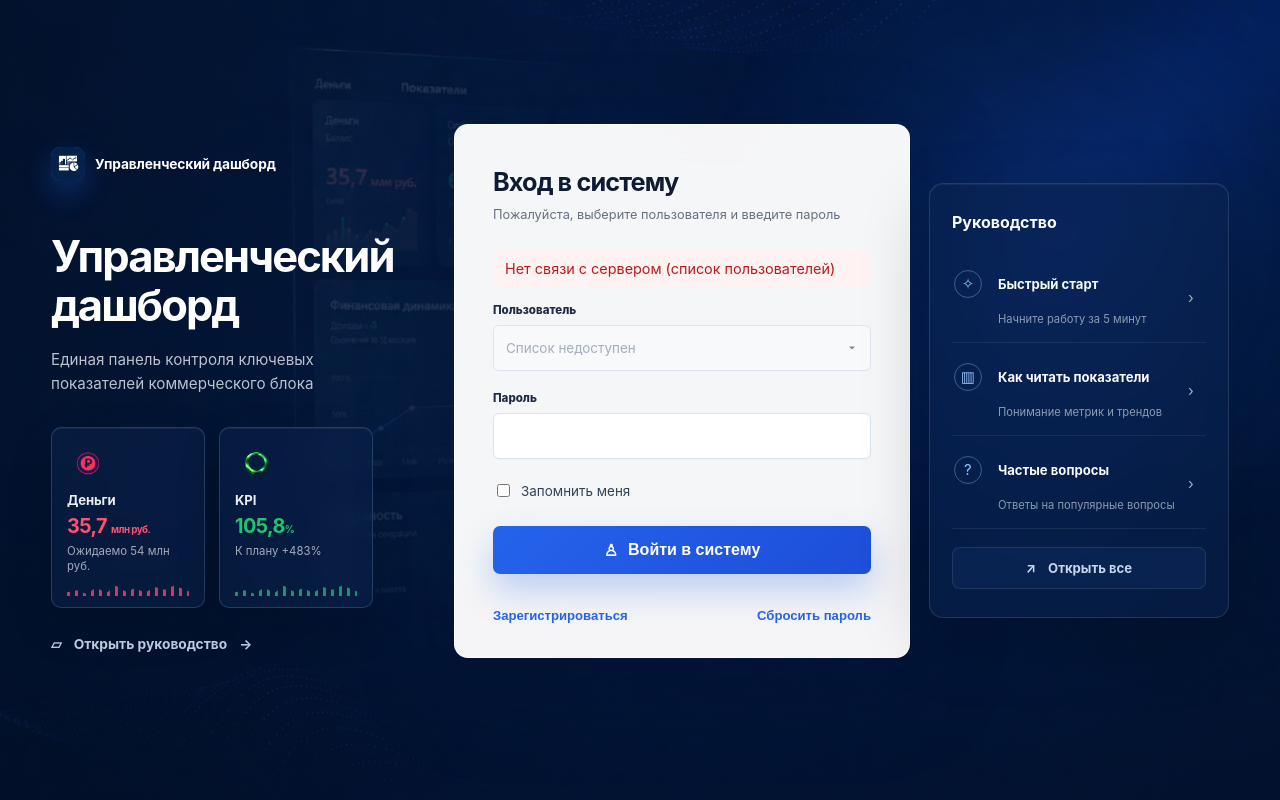
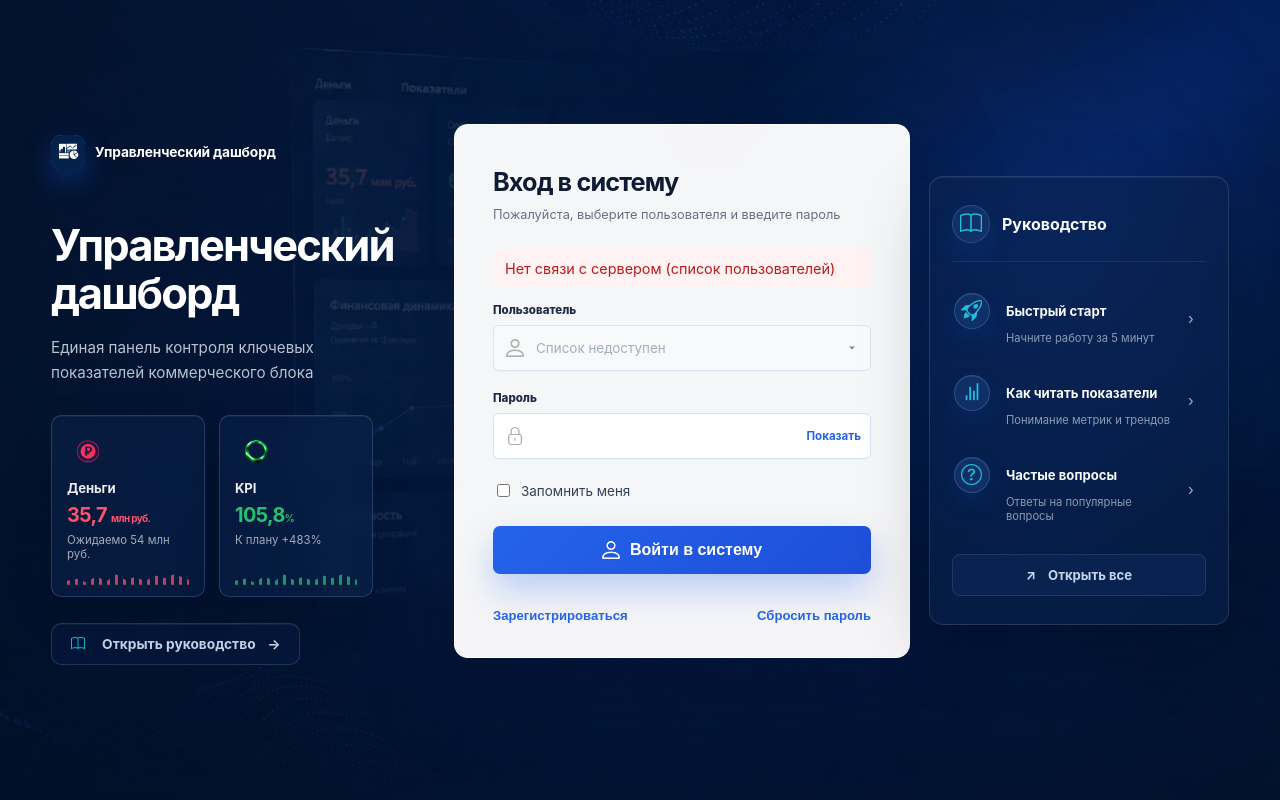
Before and after one commit to an4stasia7/DashboardFrontend, an Electron app: page login.html in a window 1280 px wide. Drawn offline with Linux system fonts and the light colour scheme; no server answers.

```diff
--- a/css/auth.css
+++ b/css/auth.css
@@ -228,6 +228,40 @@
   text-decoration: none;
 }
 
+.auth-guide-link {
+  min-height: 42px;
+  padding: 0 18px 0 14px;
+  border: 1px solid rgba(147, 197, 253, 0.18);
+  border-radius: 10px;
+  background: rgba(8, 32, 75, 0.38);
+  box-shadow: inset 0 1px 0 rgba(255, 255, 255, 0.05);
+  backdrop-filter: blur(10px);
+}
+
+.auth-guide-link-icon,
+.auth-help-title-icon,
+.auth-help-item-icon {
+  display: inline-flex;
+  align-items: center;
+  justify-content: center;
+  flex: 0 0 auto;
+  border-radius: 50%;
+}
+
+.auth-guide-link-icon {
+  width: 24px;
+  height: 24px;
+}
+
+.auth-guide-link-icon img,
+.auth-help-title-icon img,
+.auth-help-item-icon img {
+  display: block;
+  width: 62%;
+  height: 62%;
+  object-fit: contain;
+}
+
 .auth-guide-link:hover,
 .auth-help-open:hover {
   color: #fff;
@@ -288,6 +322,64 @@
   box-shadow: 0 1px 0 rgba(15, 23, 42, 0.02);
 }
 
+.auth-login-card .nickname-combo-input {
+  padding-left: 42px;
+}
+
+.auth-password-wrap {
+  position: relative;
+}
+
+.auth-password-wrap input {
+  padding-left: 42px;
+  padding-right: 86px;
+}
+
+.auth-input-icon {
+  position: absolute;
+  left: 13px;
+  top: 50%;
+  z-index: 2;
+  display: inline-flex;
+  align-items: center;
+  justify-content: center;
+  width: 18px;
+  height: 18px;
+  pointer-events: none;
+  transform: translateY(-50%);
+}
+
+.auth-input-icon img,
+.auth-btn-icon img,
+.btn-continue-icon img {
+  display: block;
+  width: 100%;
+  height: 100%;
+  object-fit: contain;
+}
+
+.auth-password-toggle {
+  position: absolute;
+  top: 50%;
+  right: 10px;
+  z-index: 2;
+  padding: 4px 0;
+  border: none;
+  background: transparent;
+  color: #2563eb;
+  cursor: pointer;
+  font: inherit;
+  font-size: 0.72rem;
+  font-weight: 700;
+  transform: translateY(-50%);
+}
+
+.auth-password-toggle:hover,
+.auth-password-toggle:focus-visible {
+  color: #1d4ed8;
+  outline: none;
+}
+
 .auth-login-card .auth-field input::placeholder,
 .auth-login-card .nickname-combo-input::placeholder {
   color: #98a2b3;
@@ -316,6 +408,16 @@
   box-shadow: 0 16px 34px rgba(37, 99, 235, 0.28);
 }
 
+.auth-btn-icon,
+.btn-continue-icon {
+  display: inline-flex;
+  align-items: center;
+  justify-content: center;
+  flex: 0 0 auto;
+  width: 18px;
+  height: 18px;
+}
+
 .auth-login-card .btn-primary:hover {
   background: linear-gradient(135deg, #1d4ed8, #1e40af);
 }
@@ -327,6 +429,7 @@
 
 .auth-login-card .btn-continue-as {
   min-height: 48px;
+  gap: 10px;
   border: 1px solid #e2e8f0;
   border-radius: 7px;
   background: #fff;
@@ -382,21 +485,34 @@
 }
 
 .auth-help-panel h2 {
-  margin: 0 0 18px;
+  display: flex;
+  align-items: center;
+  gap: 12px;
+  margin: 0 0 14px;
+  padding-bottom: 18px;
+  border-bottom: 1px solid rgba(148, 163, 184, 0.13);
   color: #f8fafc;
   font-size: 1rem;
+}
+
+.auth-help-title-icon {
+  width: 38px;
+  height: 38px;
+  border: 1px solid rgba(147, 197, 253, 0.2);
+  background: rgba(22, 55, 112, 0.72);
+  box-shadow: 0 12px 28px rgba(37, 99, 235, 0.16);
 }
 
 .auth-help-item {
   position: relative;
   display: grid;
-  grid-template-columns: 32px 1fr 16px;
-  gap: 12px;
+  grid-template-columns: 38px 1fr 16px;
+  column-gap: 14px;
+  row-gap: 2px;
   align-items: center;
   width: 100%;
-  padding: 16px 2px;
+  padding: 13px 2px;
   border: none;
-  border-bottom: 1px solid rgba(148, 163, 184, 0.13);
   background: transparent;
   color: inherit;
   cursor: pointer;
@@ -405,15 +521,16 @@
   text-decoration: none;
 }
 
-.auth-help-item > span {
+.auth-help-item-icon {
   display: inline-flex;
   align-items: center;
   justify-content: center;
-  width: 28px;
-  height: 28px;
-  border: 1px solid rgba(147, 197, 253, 0.38);
+  width: 36px;
+  height: 36px;
+  border: 1px solid rgba(147, 197, 253, 0.2);
   border-radius: 50%;
-  color: #93c5fd;
+  background: rgba(22, 55, 112, 0.72);
+  box-shadow: inset 0 1px 0 rgba(255, 255, 255, 0.08), 0 10px 24px rgba(37, 99, 235, 0.12);
 }
 
 .auth-help-item strong,
@@ -428,7 +545,7 @@
 }
 
 .auth-help-item small {
-  margin-top: 2px;
+  margin-top: 0;
   color: rgba(203, 213, 225, 0.68);
   font-size: 0.7rem;
 }
--- a/js/pages/login.js
+++ b/js/pages/login.js
@@ -13,6 +13,8 @@
   var submitBtn = form.querySelector('button[type="submit"]');
   var continueWrap = document.getElementById("login-continue-wrap");
   var btnContinue = document.getElementById("btn-continue-as");
+  var passwordInput = document.getElementById("password");
+  var passwordToggle = document.getElementById("password-toggle");
   var nickHidden = document.getElementById("nickname");
   var nickSearch = document.getElementById("nickname-search");
   var nickPanel = document.getElementById("nickname-list");
@@ -34,6 +36,24 @@
 
   var PLACEHOLDER_LOADING = "Загрузка списка…";
   var PLACEHOLDER_READY = "Найти по имени или отделу…";
+
+  function setSubmitLabel(text) {
+    var label = submitBtn ? submitBtn.querySelector(".auth-btn-text") : null;
+    if (label) {
+      label.textContent = text;
+    } else if (submitBtn) {
+      submitBtn.textContent = text;
+    }
+  }
+
+  function setContinueLabel(text) {
+    if (!btnContinue) return;
+    btnContinue.innerHTML =
+      '<span class="btn-continue-icon" aria-hidden="true"><img src="temp/icons/time.png" alt="" /></span>' +
+      '<span class="btn-continue-text"></span>';
+    var label = btnContinue.querySelector(".btn-continue-text");
+    if (label) label.textContent = text;
+  }
 
   function showError(msg) {
     errorEl.textContent = msg;
@@ -215,7 +235,7 @@
 
   function setLoading(loading) {
     submitBtn.disabled = loading;
-    submitBtn.textContent = loading ? "Вход…" : "Войти в систему";
+    setSubmitLabel(loading ? "Вход…" : "Войти в систему");
     if (nickSearch) nickSearch.disabled = loading;
   }
 
@@ -304,7 +324,7 @@
   if (typeof Auth !== "undefined" && typeof Auth.getContinueAsInfo === "function") {
     var cont = Auth.getContinueAsInfo();
     if (cont && continueWrap && btnContinue) {
-      btnContinue.textContent = "Продолжить как " + cont.displayName;
+      setContinueLabel("Продолжить как " + cont.displayName);
       continueWrap.hidden = false;
       btnContinue.addEventListener("click", function () {
         if (typeof Auth.getSession === "function" && Auth.getSession()) {
@@ -335,6 +355,21 @@
         }
       });
     }
+  }
+
+  if (passwordInput && passwordToggle) {
+    passwordToggle.addEventListener("click", function () {
+      var willShow = passwordInput.type === "password";
+      passwordInput.type = willShow ? "text" : "password";
+      passwordToggle.textContent = willShow ? "Скрыть" : "Показать";
+      passwordToggle.setAttribute("aria-label", willShow ? "Скрыть пароль" : "Показать пароль");
+      passwordToggle.setAttribute("aria-pressed", willShow ? "true" : "false");
+      try {
+        passwordInput.focus();
+      } catch (err) {
+        /* ignore */
+      }
+    });
   }
 
   if (typeof Api !== "undefined" && typeof Api.fetchKpiUsers === "function") {
--- a/login.html
+++ b/login.html
@@ -40,7 +40,9 @@
           </article>
         </div>
         <a class="auth-guide-link" href="guide.html" aria-label="Открыть руководство">
-          <span aria-hidden="true">▱</span>
+          <span class="auth-guide-link-icon" aria-hidden="true">
+            <img src="temp/icons/book.png" alt="" />
+          </span>
           Открыть руководство
           <span aria-hidden="true">→</span>
         </a>
@@ -56,6 +58,9 @@
           <div class="auth-field">
             <label for="nickname-search">Пользователь</label>
             <div class="nickname-combo" id="nickname-combo">
+              <span class="auth-input-icon" aria-hidden="true">
+                <img src="temp/icons/people.png" alt="" />
+              </span>
               <input type="hidden" id="nickname" name="nickname" value="" autocomplete="username" />
               <input
                 type="text"
@@ -77,7 +82,21 @@
           </div>
           <div class="auth-field">
             <label for="password">Пароль</label>
-            <input id="password" name="password" type="password" autocomplete="current-password" required />
+            <div class="auth-password-wrap">
+              <span class="auth-input-icon" aria-hidden="true">
+                <img src="temp/icons/block.png" alt="" />
+              </span>
+              <input id="password" name="password" type="password" autocomplete="current-password" required />
+              <button
+                type="button"
+                class="auth-password-toggle"
+                id="password-toggle"
+                aria-label="Показать пароль"
+                aria-pressed="false"
+              >
+                Показать
+              </button>
+            </div>
           </div>
           <label class="auth-remember-label">
             <input type="checkbox" id="remember-me" />
@@ -88,8 +107,10 @@
             <p class="login-continue-hint">Без пароля — по сохранённой сессии (пока действует токен)</p>
           </div>
           <button type="submit" class="btn btn-primary">
-            <span aria-hidden="true">♙</span>
-            Войти в систему
+            <span class="auth-btn-icon" aria-hidden="true">
+              <img src="temp/icons/peoplewhite.png" alt="" />
+            </span>
+            <span class="auth-btn-text">Войти в систему</span>
           </button>
         </form>
         <div class="auth-actions-row" aria-label="Дополнительные действия">
@@ -140,21 +161,32 @@
       </section>
 
       <aside class="auth-help-panel" aria-label="Руководство">
-        <h2>Руководство</h2>
+        <h2>
+          <span class="auth-help-title-icon" aria-hidden="true">
+            <img src="temp/icons/book.png" alt="" />
+          </span>
+          Руководство
+        </h2>
         <a href="guide.html#quick-start" class="auth-help-item">
-          <span aria-hidden="true">✧</span>
+          <span class="auth-help-item-icon" aria-hidden="true">
+            <img src="temp/icons/rocket.png" alt="" />
+          </span>
           <strong>Быстрый старт</strong>
           <small>Начните работу за 5 минут</small>
           <i aria-hidden="true">›</i>
         </a>
         <a href="guide.html#read-metrics" class="auth-help-item">
-          <span aria-hidden="true">▥</span>
+          <span class="auth-help-item-icon" aria-hidden="true">
+            <img src="temp/icons/stolb.png" alt="" />
+          </span>
           <strong>Как читать показатели</strong>
           <small>Понимание метрик и трендов</small>
           <i aria-hidden="true">›</i>
         </a>
         <a href="guide.html#faq" class="auth-help-item">
-          <span aria-hidden="true">?</span>
+          <span class="auth-help-item-icon" aria-hidden="true">
+            <img src="temp/icons/what.png" alt="" />
+          </span>
           <strong>Частые вопросы</strong>
           <small>Ответы на популярные вопросы</small>
           <i aria-hidden="true">›</i>
```
Also changed, not shown: temp/icons/block.png (added), temp/icons/book.png (added), temp/icons/people.png (added), temp/icons/peoplewhite.png (added), temp/icons/rocket.png (added), temp/icons/rub.png (added), temp/icons/stolb.png (added), temp/icons/time.png (added), temp/icons/what.png (added).
